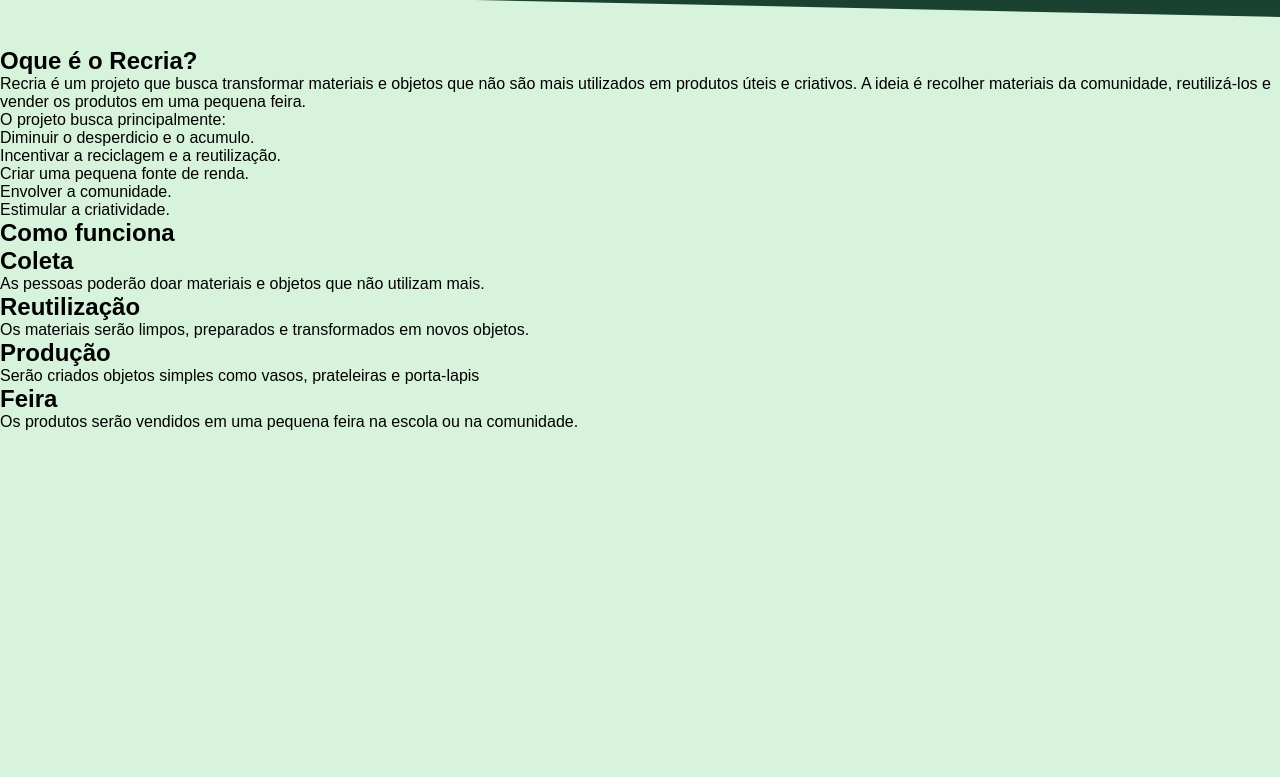
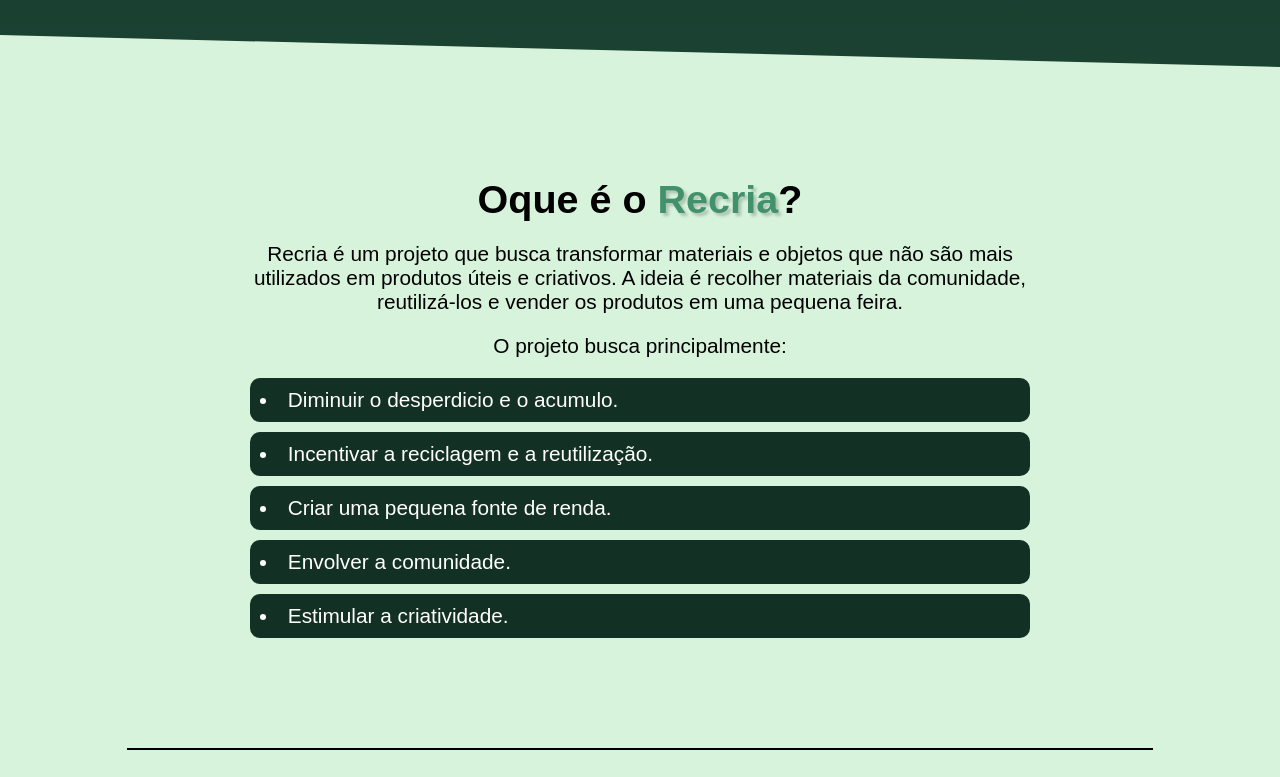
Before and after one commit to Khayofurquim15/projeto-recria, a plain HTML site: page index.html in a window 1280 px wide. Shown: the part 603-1380 px from the top of the page. Before the commit the page ends 1034 px from the top, so only its background shows below. Drawn offline with Linux system fonts and the light colour scheme; a web font is replaced by a local one.

Commit message:
adicionando estilo pra introducao

```diff
--- a/estilo/style.css
+++ b/estilo/style.css
@@ -102,9 +102,10 @@ nav > a:hover{
     background-image: linear-gradient(to bottom, var(--cor5), var(--cor2));
     padding: 10px;
     padding-top: 60px;
+    margin-bottom: 60px;
     text-align: center;
     clip-path: polygon(0 0, 100% 0, 100% calc(100% - 30px), 0 90%);
-    min-height: 500px;
+    min-height: 550px;
 }
 
 .hero h2{
@@ -193,3 +194,42 @@ nav > a:hover{
     font-size: 1.1em;
 
 }
+
+hr{
+    width: 80%;
+    margin: auto;
+    border: 1px solid black;
+    margin-top: 30px;
+    margin-bottom: 30px;
+}
+
+section#introducao{
+    text-align: center;
+    padding: 10px;
+    width: 800px;
+    margin: auto;
+    font-size: 1.3em;
+    margin-bottom: 90px;
+}
+
+#introducao ul{
+    list-style: white;
+    list-style-position: inside;
+}
+#introducao li{
+    margin: 10px;
+    padding: 10px;
+    background-color: var(--cor5);
+    color: white;
+    text-align: left;
+    border-radius: 10px;
+    list-style-type: disc;
+}
+#introducao p{
+    padding: 10px;
+}
+
+#introducao h2{
+    padding: 10px;
+    font-size: 1.9em;
+}
--- a/index.html
+++ b/index.html
@@ -52,7 +52,7 @@
 
         <section id="introducao" >
 
-            <h2>Oque é o Recria?</h2>
+            <h2>Oque é o <span class="destaque" >Recria</span>?</h2>
             <p>Recria é um projeto que busca transformar materiais e objetos que não são mais utilizados em produtos úteis e criativos. A ideia é recolher materiais da comunidade, reutilizá-los e vender os produtos em uma pequena feira.</p>
 
             <p>O projeto busca principalmente: </p>
@@ -64,6 +64,8 @@
                 <li>Estimular a criatividade.</li>
             </ul>
         </section>
+
+        <hr>
 
         <section id="funcionamento">
             <h2>Como funciona</h2>
```
